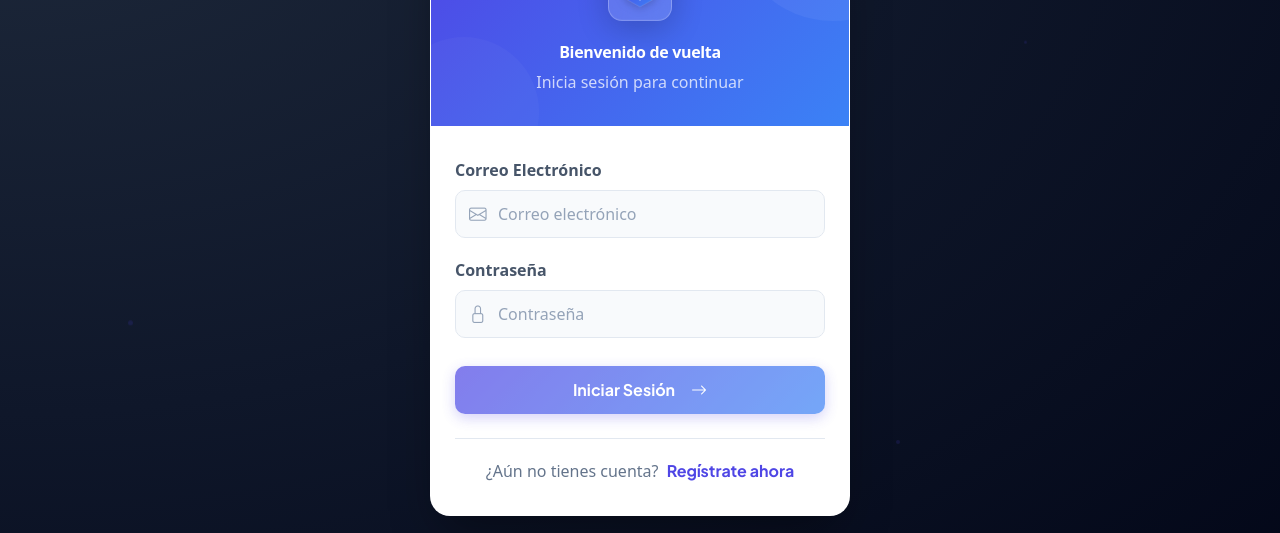
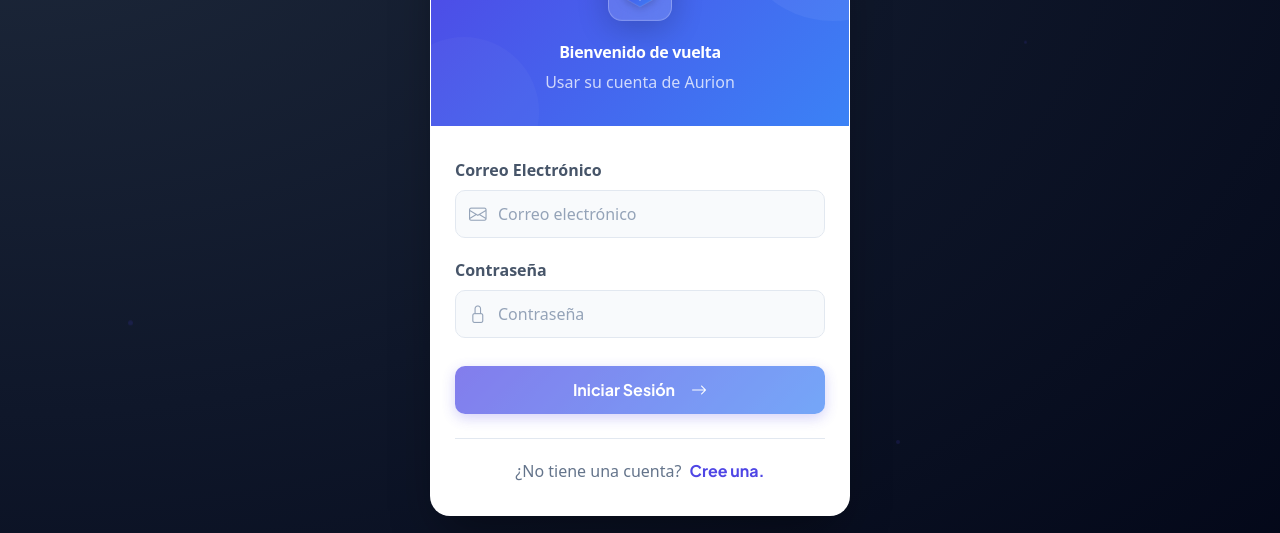
Before and after one commit to dtuquer-2025318/Gestor-De-Gastos-Dashboard-Aurion, an Angular app in the folder frontend/: page /login in a window 1280 px wide. Shown: the part 152-685 px from the top of the page. Built offline with nearby package versions, Linux system fonts and the light colour scheme.

Commit message:
fix: ajustar textos y mensajes en la vista de login

```diff
--- a/frontend/src/app/features/auth/login/login.component.html
+++ b/frontend/src/app/features/auth/login/login.component.html
@@ -15,7 +15,7 @@
           <img src="logo.svg" alt="AURION" class="logo-img" />
         </div>
         <h2 class="auth-title">Bienvenido de vuelta</h2>
-        <p class="auth-subtitle">Inicia sesión para continuar</p>
+        <p class="auth-subtitle">Usar su cuenta de Aurion</p>
       </div>
 
       <div class="auth-body">
@@ -90,12 +90,12 @@
 
         <div class="auth-footer">
           <p class="auth-footer-text">
-            ¿Aún no tienes cuenta?
+            ¿No tiene una cuenta?
             <button
               type="button"
               class="btn-link-auth"
               (click)="goToRegister()">
-              Regístrate ahora
+              Cree una.
             </button>
           </p>
         </div>
--- a/frontend/src/app/features/auth/login/login.component.ts
+++ b/frontend/src/app/features/auth/login/login.component.ts
@@ -36,10 +36,10 @@ export class LoginComponent implements OnInit {
         this.successMessage = 'Registro exitoso. Por favor inicia sesión con tus credenciales.';
       }
       if (params['sessionExpired'] === 'true') {
-        this.sessionExpiredMessage = 'La sesión ha expirado por inactividad. Por favor inicia sesión nuevamente.';
+        this.sessionExpiredMessage = 'La sesión ha expirado por inactividad. Por favor inicie sesión nuevamente.';
       }
       if (params['inactivityExpired'] === 'true') {
-        this.inactivityExpiredMessage = 'Tu sesión se cerró por inactividad. Por favor inicia sesión nuevamente.';
+        this.inactivityExpiredMessage = 'Tu sesión se cerró por inactividad. Por favor inicie sesión nuevamente.';
       }
     });
   }
```
